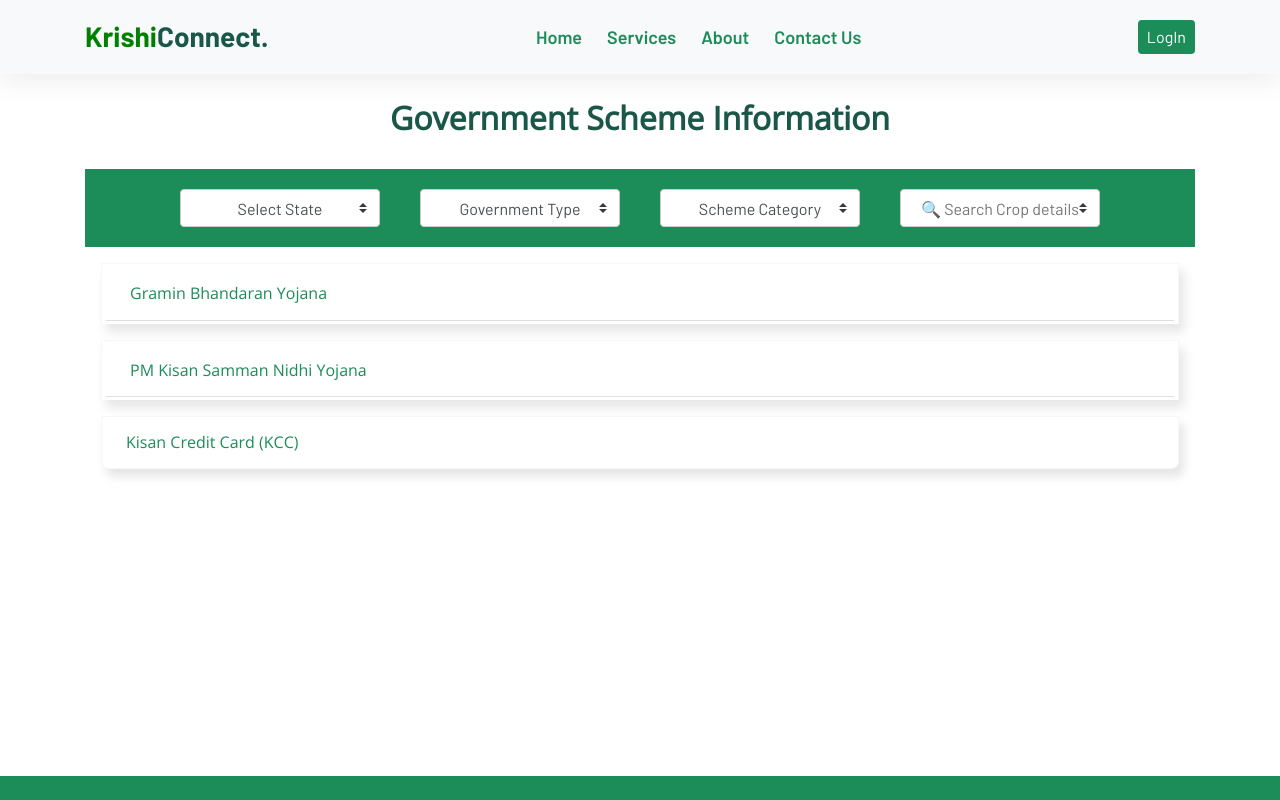
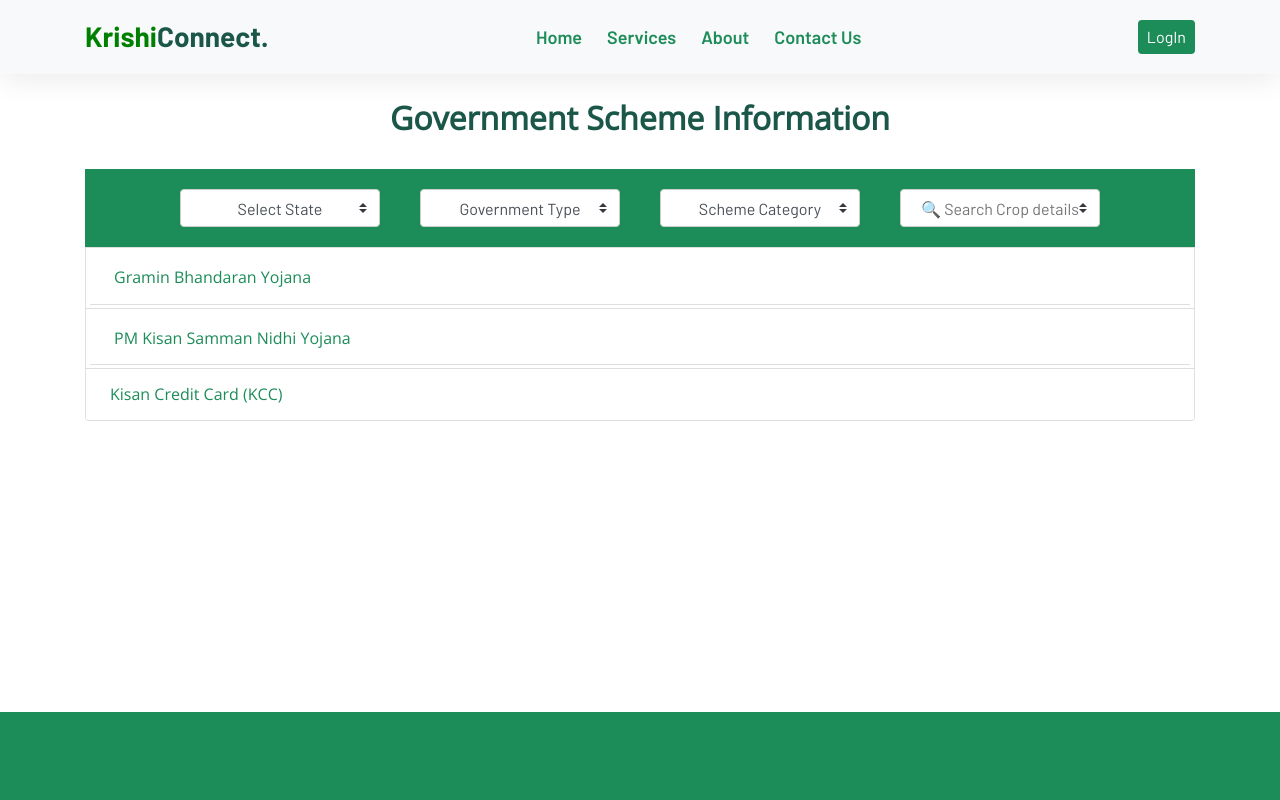
Before and after one commit to ganesh29082002/KrishiConnect1, a React (Create React App) app in the folder client/: page /govschemes/home in a window 1280 px wide. Shown: the top 800 px of the page. Built offline with nearby package versions, Linux system fonts and the light colour scheme.

Commit message:
css added foe inhance

```diff
--- /dev/null
+++ b/client/src/css/CommunityHome.css
@@ -0,0 +1,27 @@
+.chat-window {
+    height: 300px;
+    border: 1px solid #ccc;
+    padding: 10px;
+    overflow-y: scroll;
+  }
+
+  .message-input {
+    display: flex;
+    margin-top: 10px;
+  }
+
+  input[type="text"] {
+    flex: 1;
+    padding: 5px;
+    border: 1px solid #ccc;
+    border-radius: 3px;
+  }
+
+  button {
+    background-color: #007BFF;
+    color: white;
+    border: none;
+    border-radius: 3px;
+    margin-left: 5px;
+    cursor: pointer;
+  }
--- a/client/src/css/weather.css
+++ b/client/src/css/weather.css
@@ -56,19 +56,19 @@
 
   /* card css  */
 
-  .card{
+  /* .card{
     padding: 1.2rem 3rem 1rem 3rem;
     margin: 1rem;
     border-radius: 1.5rem;
     border-color: rgba(238, 237, 237, 0.438);
     box-shadow: 5px 8px 10px #80808033;
-}
-@media(max-width:767px){
+} */
+/* @media(max-width:767px){
     .card{
         height: 5rem;
         padding: 1.5rem 1.5rem 1rem 1.5rem;
     }
-}
+} */
 .carousel-indicators li {
     width: 5px;
     height: 6px;
@@ -83,12 +83,12 @@
     font-size: 5rem;
     color: rgb(57, 57, 58);
 }
-.card{
+/* .card{ */
     /* background: linear-gradient(to right, #ffffff 50%, rgba(203, 240, 200, 0.507)); */
     /* box-shadow: 5px 8px 10px #c3f2c533; */
-    border-radius: 8px;
+    /* border-radius: 8px;
 
-}
+} */
 
 
 /* dropdown css  */
```
